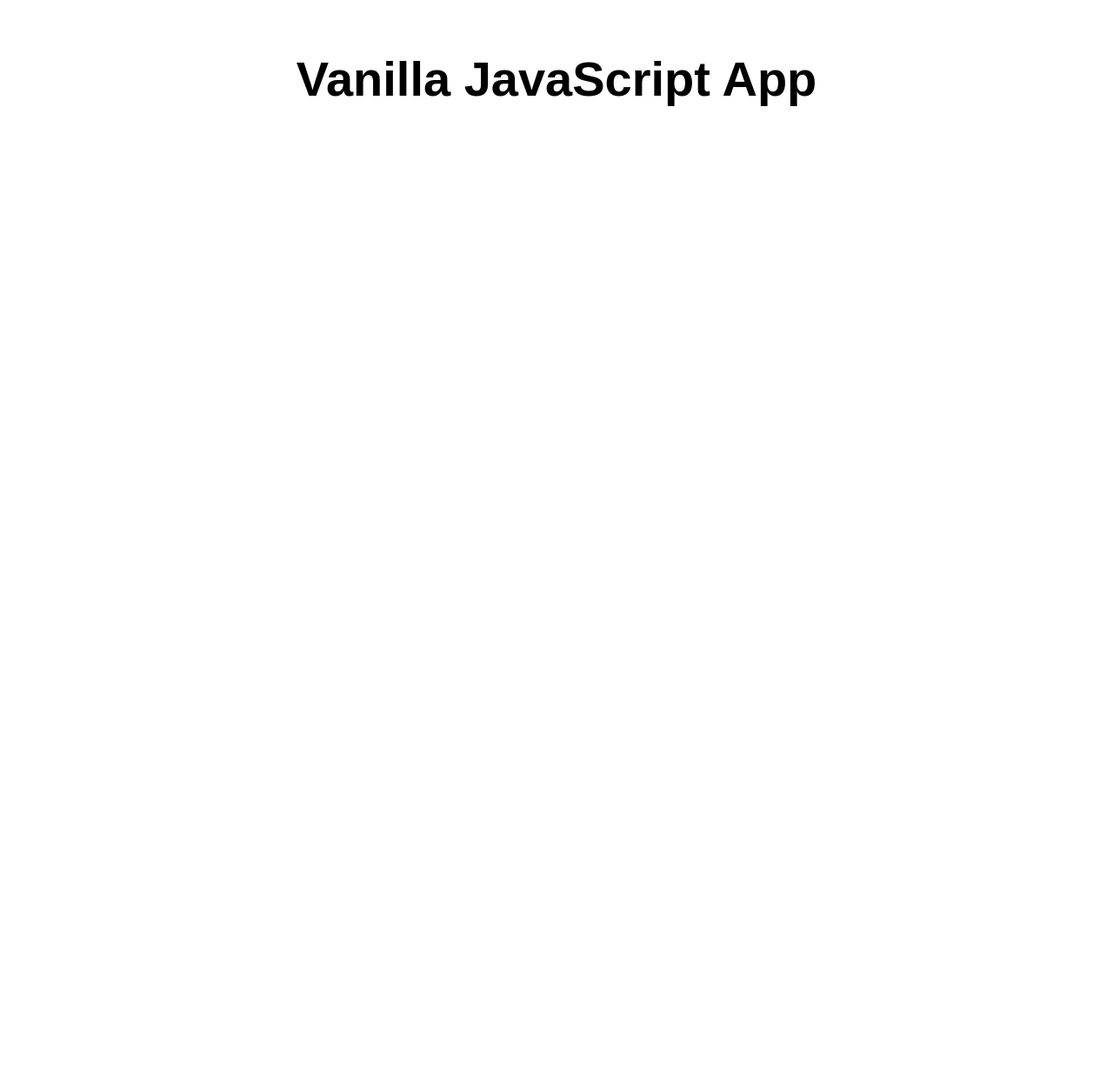
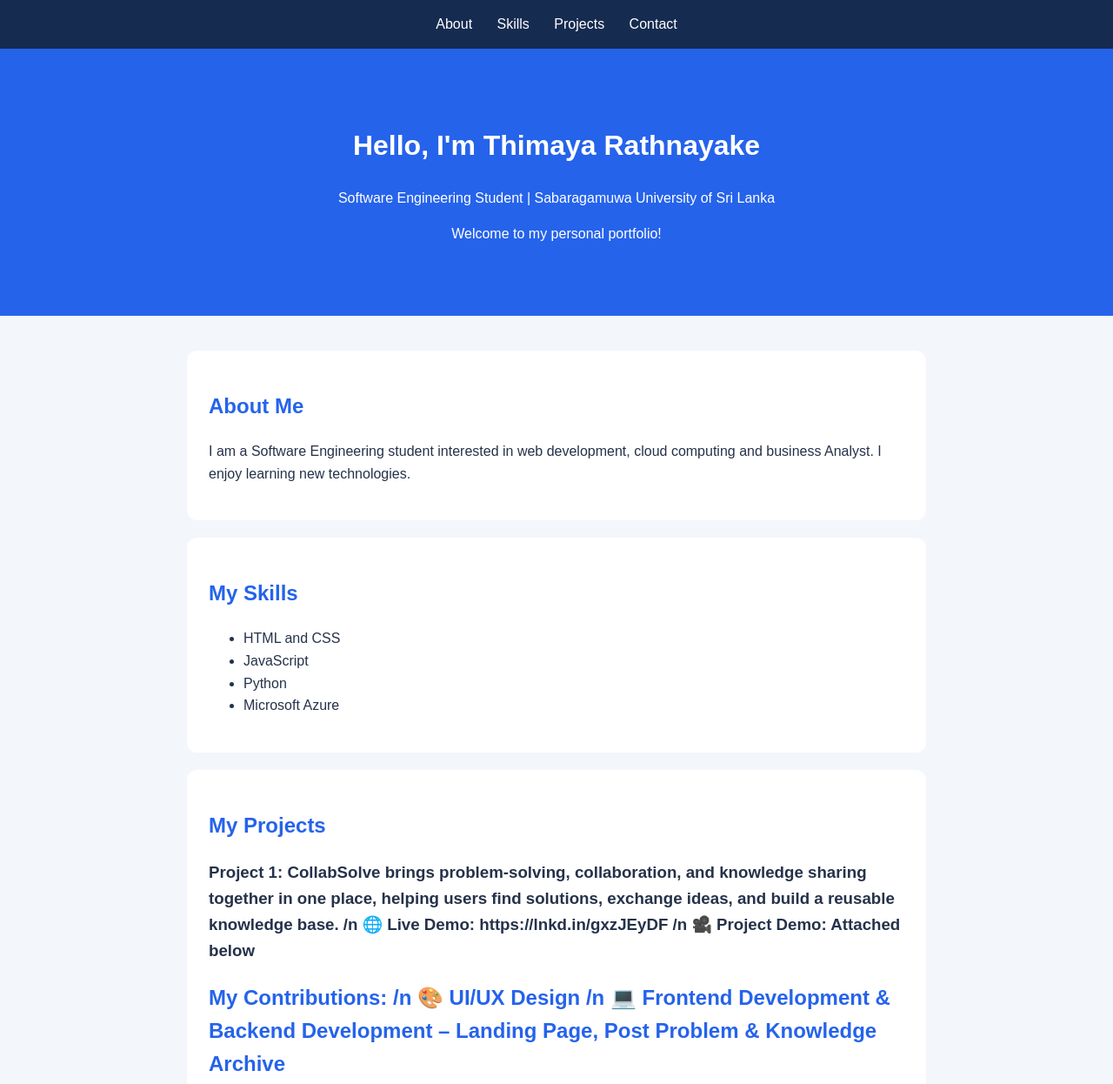
Before and after one commit to maya2001-1234/Portfolio, a website: page src/index.html in a window 1280 px wide. Shown: the top 1246 px of the page at 87% size. Before the commit the page ends 800 px from the top, so only its background shows below. Drawn offline with Linux system fonts and the light colour scheme.

Commit message:
Revamp index.html for personal portfolio
Updated the HTML structure and styles for a personal portfolio.

```diff
--- a/src/index.html
+++ b/src/index.html
@@ -1,17 +1,145 @@
+
 <!DOCTYPE html>
 <html lang="en">
-
 <head>
   <meta charset="UTF-8">
-  <meta name="viewport" content="width=device-width, initial-scale=1.0">
-  <link rel="stylesheet" href="styles.css">
-  <title>Vanilla JavaScript App</title>
+  <meta name="viewport"
+        content="width=device-width, initial-scale=1.0">
+  <title>My Personal Portfolio</title>
+
+  <style>
+    body {
+      font-family: Arial, sans-serif;
+      margin: 0;
+      background: #f3f6fb;
+      color: #25324a;
+      line-height: 1.6;
+    }
+
+    nav {
+      background: #162b50;
+      padding: 15px;
+      text-align: center;
+    }
+
+    nav a {
+      color: white;
+      text-decoration: none;
+      margin: 12px;
+    }
+
+    header {
+      background: #2563eb;
+      color: white;
+      text-align: center;
+      padding: 65px 20px;
+    }
+
+    main {
+      max-width: 850px;
+      margin: auto;
+      padding: 20px;
+    }
+
+    section {
+      background: white;
+      padding: 25px;
+      margin: 20px 0;
+      border-radius: 12px;
+    }
+
+    h2 {
+      color: #2563eb;
+    }
+
+    .button {
+      display: inline-block;
+      background: #2563eb;
+      color: white;
+      padding: 10px 18px;
+      border-radius: 6px;
+      text-decoration: none;
+    }
+
+    footer {
+      background: #162b50;
+      color: white;
+      text-align: center;
+      padding: 15px;
+    }
+  </style>
 </head>
 
 <body>
+
+  <nav>
+    <a href="#about">About</a>
+    <a href="#skills">Skills</a>
+    <a href="#projects">Projects</a>
+    <a href="#contact">Contact</a>
+  </nav>
+
+  <header>
+    <h1>Hello, I'm Thimaya Rathnayake</h1>
+    <p>Software Engineering Student | Sabaragamuwa University of Sri Lanka</p>
+    <p>Welcome to my personal portfolio!</p>
+  </header>
+
   <main>
-    <h1>Vanilla JavaScript App</h1>
+    <section id="about">
+      <h2>About Me</h2>
+      <p>
+        I am a Software Engineering student interested in
+        web development, cloud computing and business Analyst.
+        I enjoy learning new technologies.
+      </p>
+    </section>
+
+    <section id="skills">
+      <h2>My Skills</h2>
+      <ul>
+        <li>HTML and CSS</li>
+        <li>JavaScript</li>
+        <li>Python</li>
+        <li>Microsoft Azure</li>
+      </ul>
+    </section>
+
+    <section id="projects">
+      <h2>My Projects</h2>
+      <h3>Project 1: CollabSolve brings problem-solving, collaboration, and knowledge sharing together in one place, helping users find solutions, exchange ideas, and build a reusable knowledge base.
+      /n 🌐 Live Demo: https://lnkd.in/gxzJEyDF
+      /n 🎥 Project Demo: Attached below</h3>
+      <h2>My Contributions: /n
+🎨 UI/UX Design /n
+💻 Frontend Development & Backend Development – Landing Page, Post Problem & Knowledge Archive</h2>
+
+      <p>Created a website using HTML and CSS.</p>
+
+      <h3>Project 2: 𝗙𝘂𝗲𝗹𝗣𝗮𝘀𝘀 𝗟𝗶𝗯𝗿𝗮𝗿𝘆</h3>
+      <p>a 𝗙𝗹𝘂𝘁𝘁𝗲𝗿-𝗯𝗮𝘀𝗲𝗱 𝗺𝗼𝗯𝗶𝗹𝗲 𝗮𝗽𝗽𝗹𝗶𝗰𝗮𝘁𝗶𝗼𝗻 designed to make Fuel Pass QR codes easier to organize and access. /n
+      Tech Stack:
+     · Flutter
+     · Dart
+
+      🔗 𝗚𝗶𝘁𝗛𝘂𝗯: https://lnkd.in/gEyFQbuQ  /n
+    📱 𝗔𝗣𝗞 𝗳𝗼𝗿 𝘁𝗲𝘀𝘁𝗶𝗻𝗴: https://lnkd.in/g-qkrVet </p>
+    </section>
+
+    <section id="contact">
+      <h2>Contact Me</h2>
+      <p>Email: thimayanelomi2001@gmail.com</p>
+      <p>LinkedIn: www.linkedin.com/in/thimaya-rathnayake-0ab440337</p>
+      <p>GitHub: https://github.com/maya2001-1234</p>
+      <a class="button" href="mailto:thimayanelomi2001@gmail.com">
+        Email Me
+      </a>
+    </section>
   </main>
+
+  <footer>
+    <p>My Personal Portfolio</p>
+  </footer>
+
 </body>
-
 </html>
```
